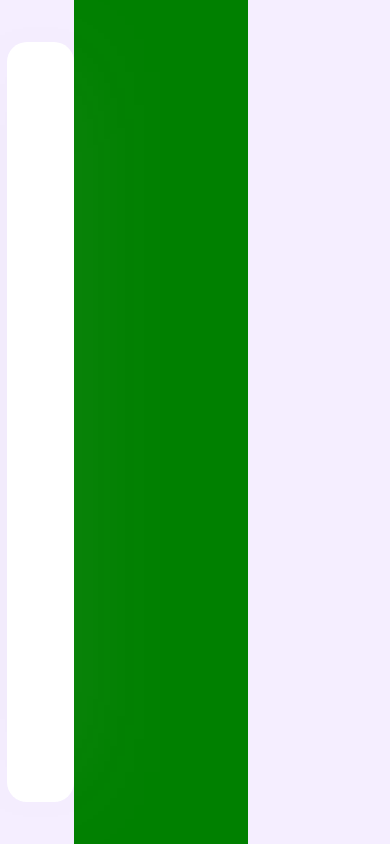
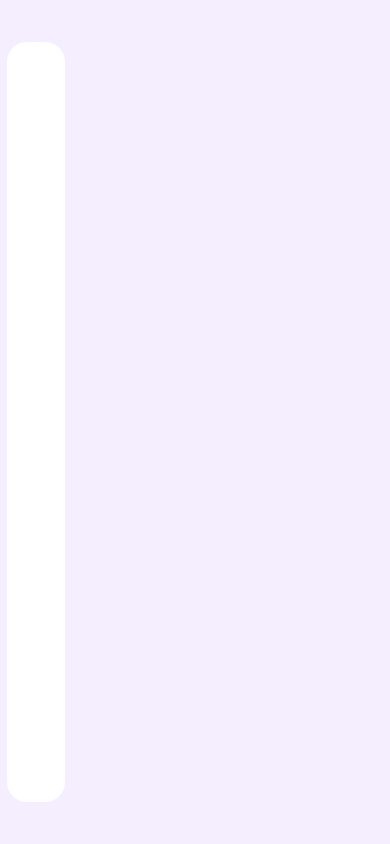
Before and after one commit to theClassBoard/theClassBoardViews, a React (Create React App) app: page / in a window 390 px wide. Shown: the top 844 px of the page. Built offline with nearby package versions, Linux system fonts and the light colour scheme.

Commit message:
Made home page margin responsive

```diff
--- a/src/Common/Navigation/Navigation.styled.ts
+++ b/src/Common/Navigation/Navigation.styled.ts
@@ -1,9 +1,14 @@
 import styled from 'styled-components'
 import { coloPaletteDark } from '../../frontend.config'
 
+export const SideMenuConstants = {
+    heightClampValues : ['500px', '100vh', '1080px'],
+    navHeightPercentage: 90
+}
+
 export const SideMenuContainer = styled.header`
     width: 20%;
-    height: clamp(500px, 100vh, 1080px);
+    height: clamp(${SideMenuConstants.heightClampValues[0]}, ${SideMenuConstants.heightClampValues[1]}, ${SideMenuConstants.heightClampValues[2]});
     position: sticky;
     top: 0;
     left: 0;
@@ -15,7 +20,7 @@ export const SideMenuContainer = styled.header`
 
 export const Nav = styled.nav`
     width: 90%;
-    height: 90%;
+    height: ${`${SideMenuConstants.navHeightPercentage}%`};
     border-radius: 20px;
     background-color: white;
     box-shadow:0px 0px 100px -30px #bababa;
--- a/src/Layout/Layout.styled.ts
+++ b/src/Layout/Layout.styled.ts
@@ -11,3 +11,8 @@ export const LayoutContainer = styled.section`
     //Color of all preceding text
     color: ${textColor};
 `
+
+/*
+    Initially the height of the section is maintained by the side panel which itself has a height of 100vh.
+    If the height of the outlet exceeds 1080px (the max-height of the side-panel) the container will grow accordingly.
+*/
--- /dev/null
+++ b/src/Pages/Home/Home.styled.ts
@@ -0,0 +1,27 @@
+import styled from 'styled-components'
+import { SideMenuConstants } from '../../Common/Navigation/Navigation.styled'
+
+const InnerMarginValue = ((100 - SideMenuConstants.navHeightPercentage)/2)*.01
+
+export const HomeContainer = styled.section`
+    height: auto;
+    width: 100%;
+    display: flex;
+    justify-content: center;
+    align-items:flex-start;
+
+    & .inner{
+        height: fit-content;
+        width: 95%;
+        margin-top: clamp(  calc(${`${SideMenuConstants.heightClampValues[0]} * ${InnerMarginValue}`}),
+                            calc(${`${SideMenuConstants.heightClampValues[1]} * ${InnerMarginValue}`}),
+                            calc(${`${SideMenuConstants.heightClampValues[2]} * ${InnerMarginValue}`})
+        );
+    }
+`
+
+/*
+    The height of the header is clamped between 3 values and the side panel always takes up 90% of the header height.
+    The reason that the inner container is not simply given a height of 90%, is that the screen will not be responsive for larger viewports.
+    When the screen size is larger the scroll bar, if there was a need for one, would not be in the browser window.
+*/
--- a/src/Pages/Home/Home.tsx
+++ b/src/Pages/Home/Home.tsx
@@ -1,11 +1,13 @@
 import { FC } from "react"
-import { coloPaletteDark } from "../../frontend.config"
+import * as S from './Home.styled'
 
 const Home:FC = () => {
   return (
-    <div style={{height: 'fit-content', width: '85%'}}>
-       <div style={{height: '2000px', width: '55%', backgroundColor: 'green'}}></div>
-    </div>
+    <S.HomeContainer>
+      <div className="inner">
+
+      </div>
+    </S.HomeContainer>
   )
 }
 
```
